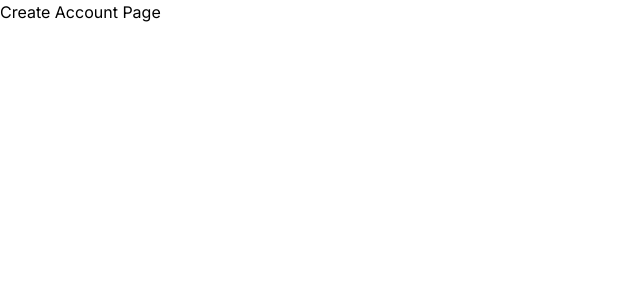
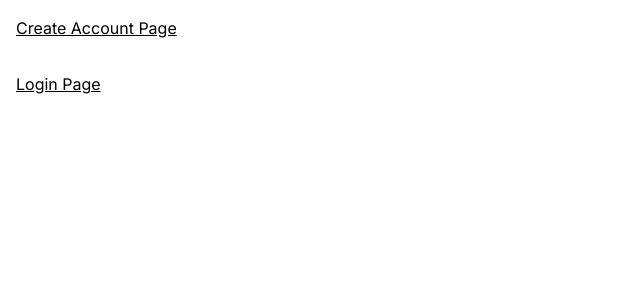
Before and after one commit to DevEmmy/Creos-Prospective, a Next.js app: page / in a window 1280 px wide. Shown: the top 300 px of the page, without its empty margins (0-640 px from the left). Built offline with nearby package versions, Linux system fonts and the light colour scheme.

Commit message:
made some changes

```diff
--- a/src/Components/LandingPage.jsx
+++ b/src/Components/LandingPage.jsx
@@ -7,7 +7,10 @@ const LandingPage = () => {
     <>
       <ul style={{ listStyleType: "none" }}>
         <Link href="/signup">
-          <li style={{ cursor: "pointer" }}> Create Account Page </li>
+          <li className="underline cursor-pointer p-[1em]"> Create Account Page </li>
+        </Link>
+        <Link href="/signin">
+          <li className="underline cursor-pointer p-[1em]"> Login Page </li>
         </Link>
       </ul>
     </>
```
